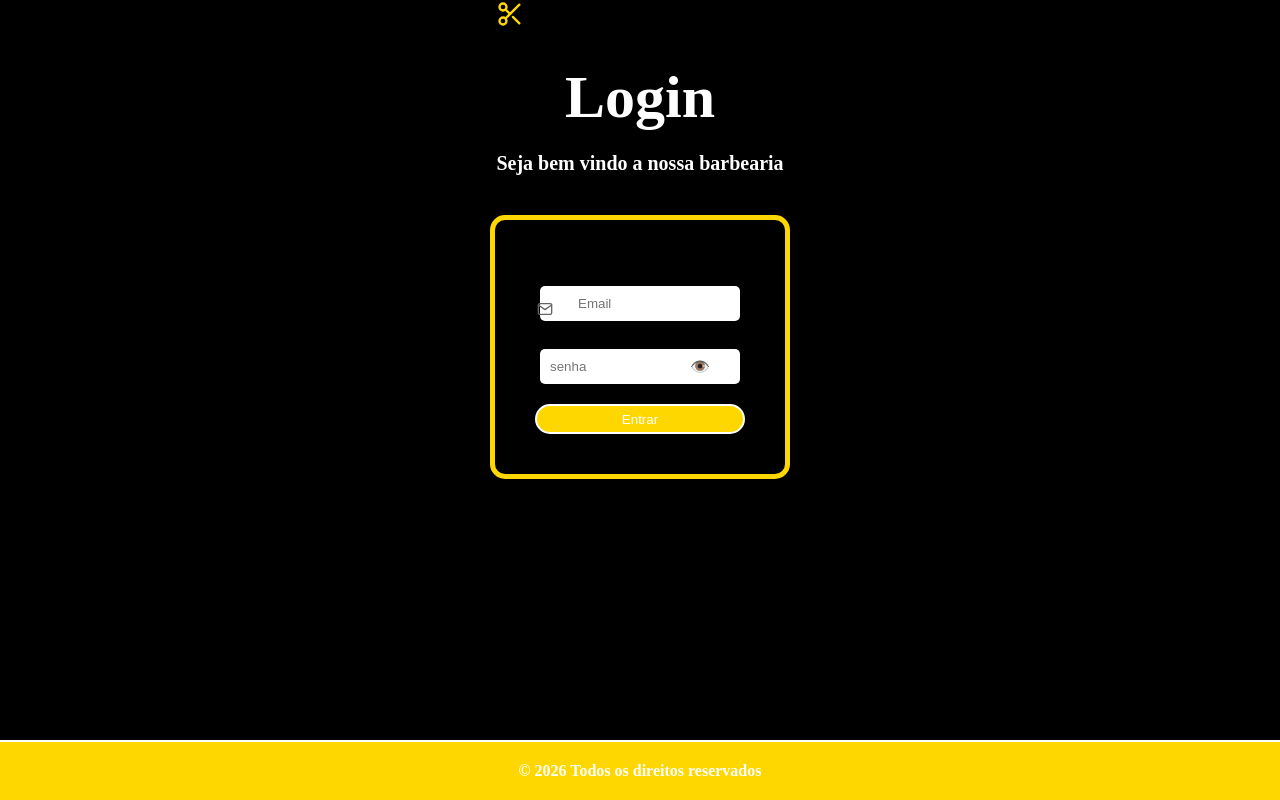
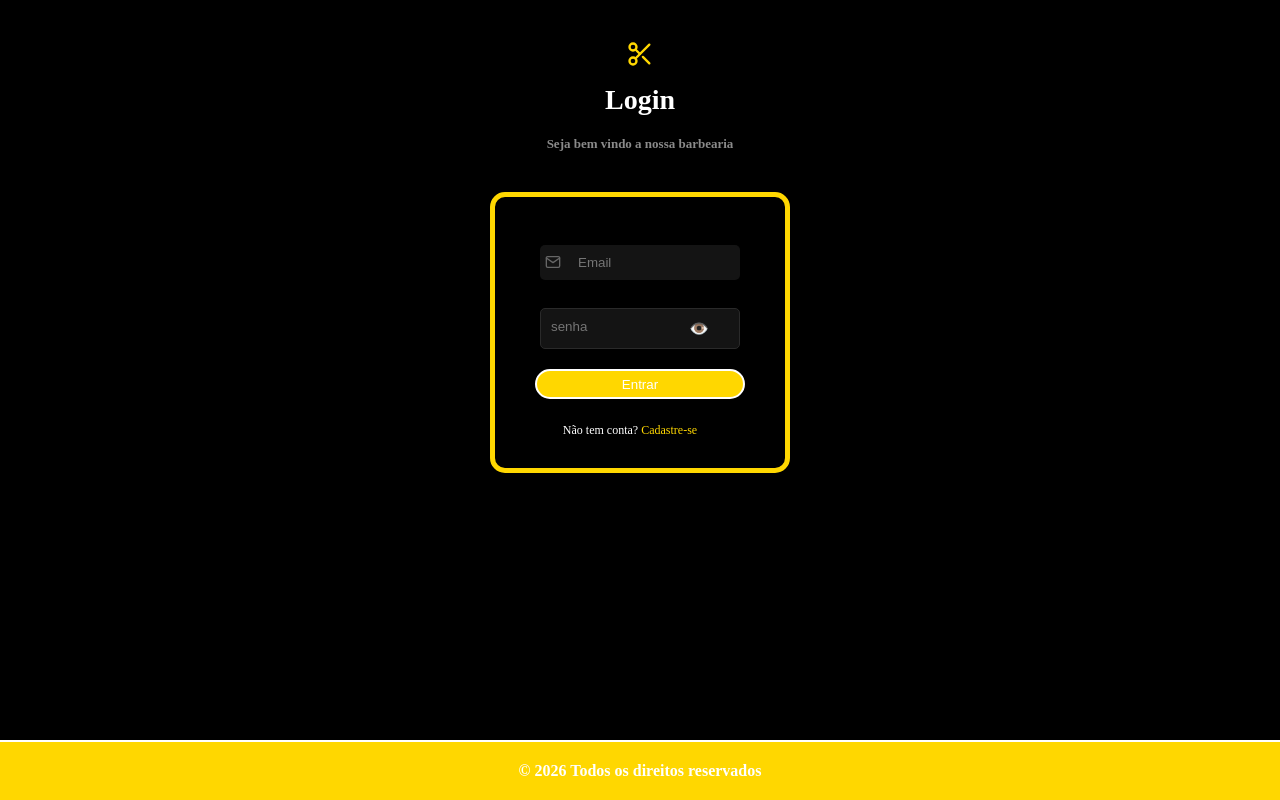
Before and after one commit to Ryang114/gerenciador-barbearia-frontend, a React app: page /login in a window 1280 px wide. Built offline with nearby package versions, Linux system fonts and the light colour scheme; the HTML template or start-up script is replaced by a standard one.

Commit message:
estruturando o login

```diff
--- a/src/components/inputsenha.css
+++ b/src/components/inputsenha.css
@@ -9,14 +9,19 @@
 
 .input_senha input {
   width: 100%;
-  padding: 10px;
+  background-color: #141414;
+  color: var(--secondary-color);
+  border: 1px solid #2a2a2a;
+  padding-top: 10px;
+  padding-bottom: 14px;
   padding-right: 30px;
   box-sizing: border-box;
-
+  outline: none;
 }
 
 .input_senha span {
   position: absolute;
-  right: 10px;
+  right: 11px;
+  color: #666666;
   cursor: pointer;
 }
--- a/src/pages/login.css
+++ b/src/pages/login.css
@@ -12,7 +12,11 @@
   color: var(--secondary-color);
   font-size: 30px;
   font-weight: bold;
+  padding-top: 40px;
   padding-bottom: 20px;
+  display: flex;
+  flex-direction: column;
+  align-items: center;
 
 }
 
@@ -24,15 +28,17 @@
 
 .titulo {
   color: var(--secondary-color);
-  margin-top: 20px;
+  font-size: 28px;
+  margin-top: 8px;
   text-align: center;
 
 }
 
 .subtitulo-login {
-  color: var(--secondary-color);
-  font-size: 20px;
+  color: #8a8a8a;
+  font-size: 13px;
   margin-top: 20px;
+  text-align: center;
 }
 
 .login-form {
@@ -57,6 +63,7 @@
 
 .campo_icone input {
   padding-left: 38px;
+  background-color: #141414;
 }
 
 span {
@@ -69,8 +76,9 @@ span {
 
 .icone_input {
   position: absolute;
-  left: 12px;
-  color: #666;
+  left: 20px;
+  top: 21%;
+  color: #666666;
   font-size: 16px;
 }
 
@@ -93,3 +101,20 @@ input {
   max-width: 250px;
 
 }
+
+.link_cadastro {
+  color: var(--secondary-color);
+  font-size: 12px;
+  text-align: center;
+  margin-top: 14px;
+  cursor: pointer;
+}
+
+.destaque {
+  color: var(--terciary-color);
+  cursor: pointer;
+}
+
+.destaque:hover{
+  border-bottom:1px solid var(--terciary-color);
+}
--- a/src/pages/login.jsx
+++ b/src/pages/login.jsx
@@ -42,7 +42,7 @@ function Login() {
             </header>
 
             <form className='login-form'>
-                <label>Email:</label>k
+                <label>Email:</label>
                 <div className='campo_icone'>
                     <FiMail className='icone_input' />
                     <input type="email" placeholder='Email' value={email} onChange={(e) => setEmail(e.target.value)} />
@@ -51,6 +51,7 @@ function Login() {
                 <Inputsenha valor={senha} aoMudar={setSenha} />
                 {mensagem && <p className='mensagem_login'>{mensagem}</p>}
                 <Botao texto='Entrar' tipo='submit' aoClicar={FazerLogin} />
+              <p className='link_cadastro'>Não tem conta?<span className='destaque'> Cadastre-se</span></p>
             </form>
             <Footer />
         </main>
```
